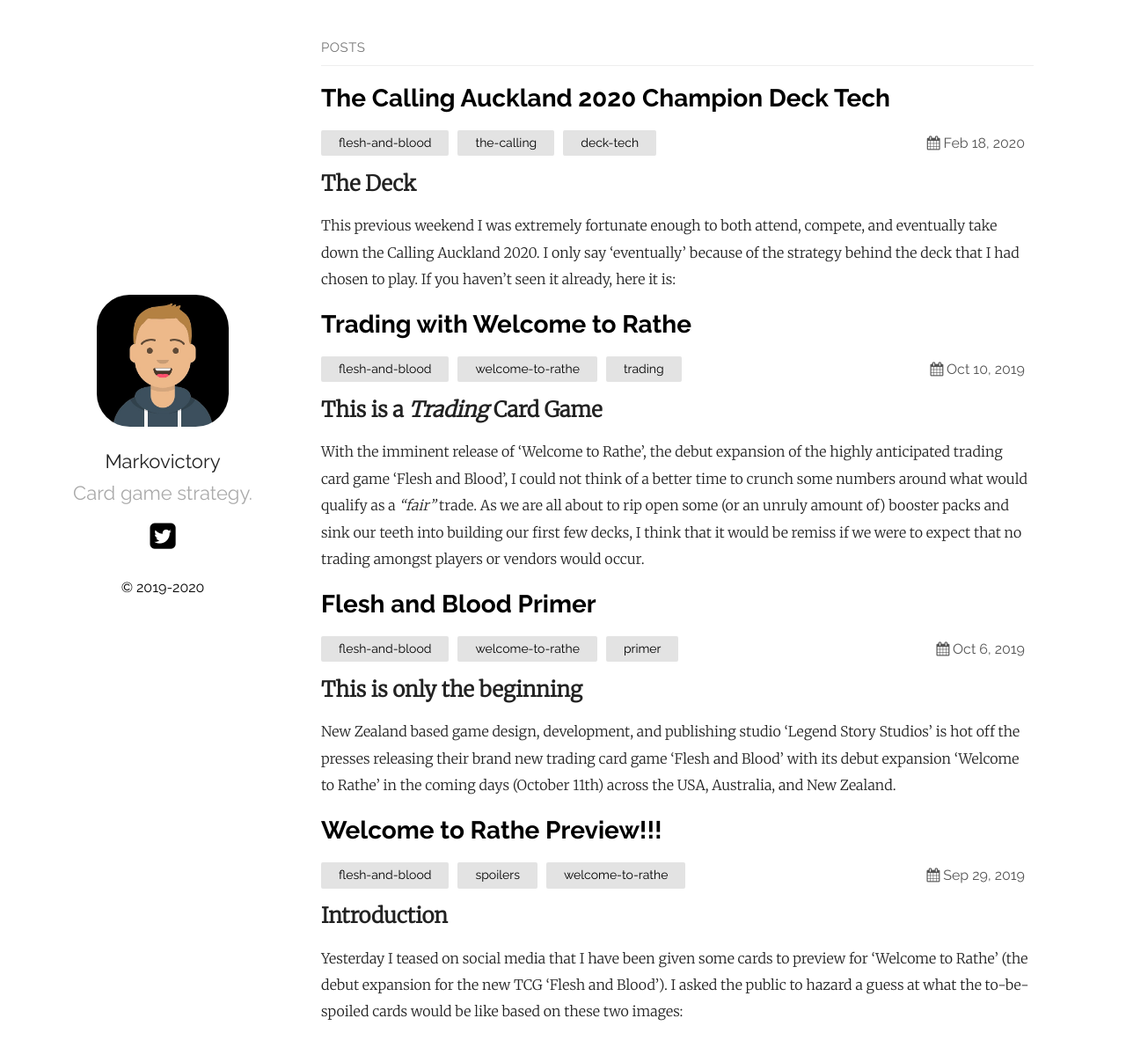
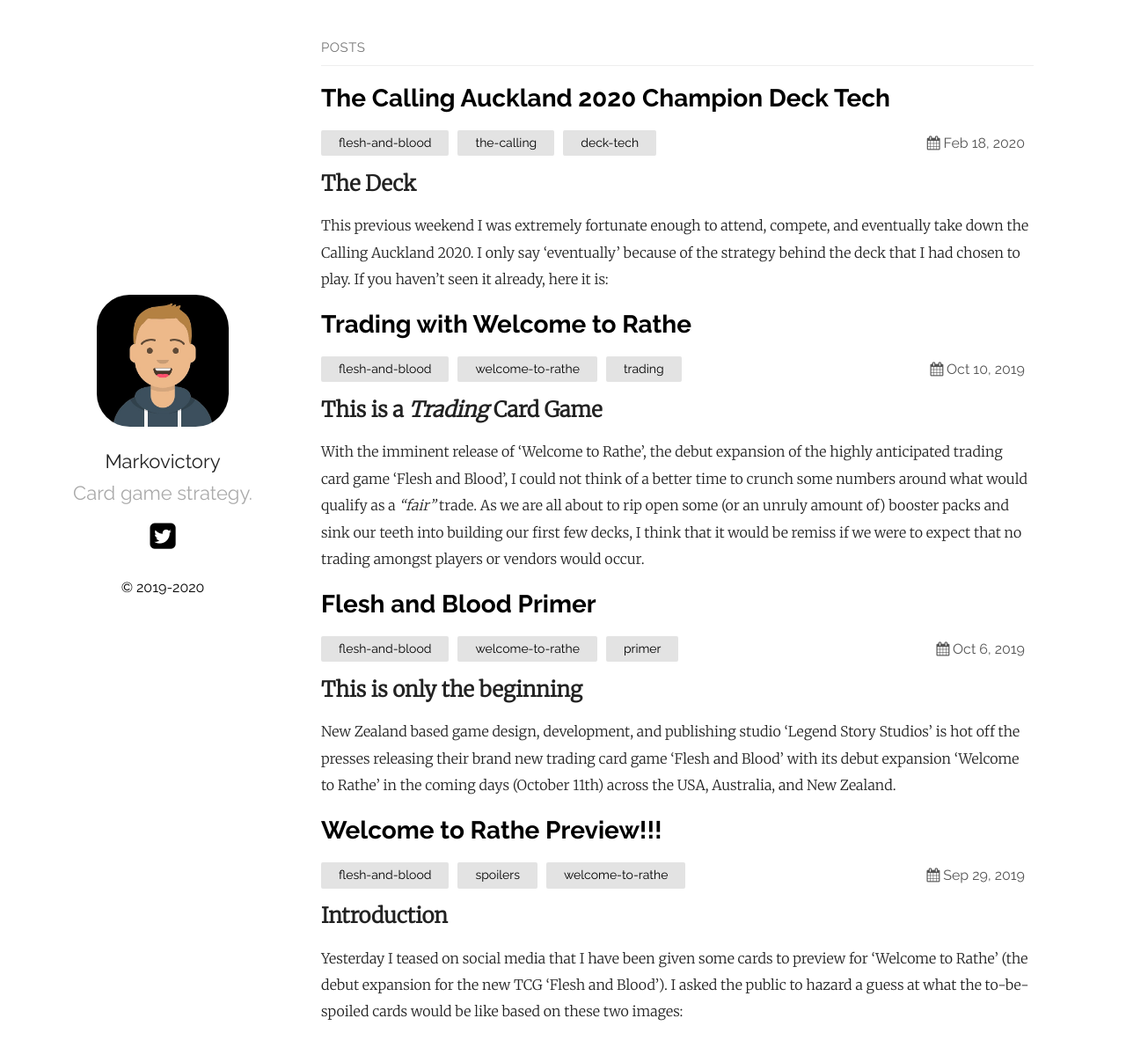
Before and after one commit to Markovictory/blog.markovictory.github.io, a Jekyll site: the page built from index.md, in a window 1280 px wide and 1210 px high. Shown: the top 1199 px of the window at 88% size. Built offline with Jekyll 4.4.1, drawn with Linux system fonts in a browser that asks for light colours.

Commit message:
Update 2020-02-18-tcakl-2020-deck-tech.markdown

```diff
--- a/_posts/2020-02-18-tcakl-2020-deck-tech.markdown
+++ b/_posts/2020-02-18-tcakl-2020-deck-tech.markdown
@@ -7,7 +7,7 @@
 
 The Deck
 ---
-This previous weekend I was extremely fortunate enough to both attend, compete, and eventually take down the Calling Auckland 2020. I only say ‘eventually’ because of the strategy behind the deck that I had chosen to play. If you haven’t seen it already, here it is:
+This previous weekend I was extremely fortunate enough to attend, compete, and eventually take down the Calling Auckland 2020. I only say ‘eventually’ because of the strategy behind the deck that I had chosen to play. If you haven’t seen it already, here it is:
 
 **Spaghetti Tornado** 🍝🌪️
 
```
Also changed, not shown: other parts of _posts/2020-02-18-tcakl-2020-deck-tech.markdown (+1 -1 lines).
